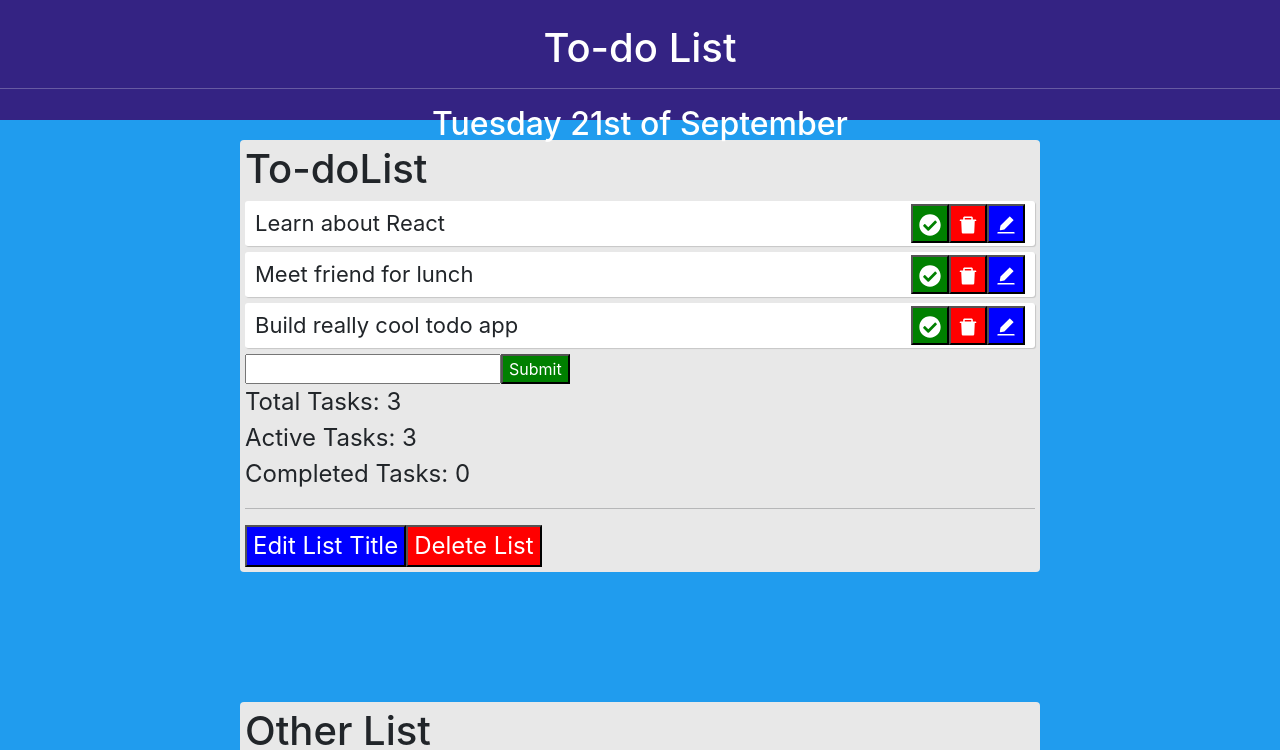
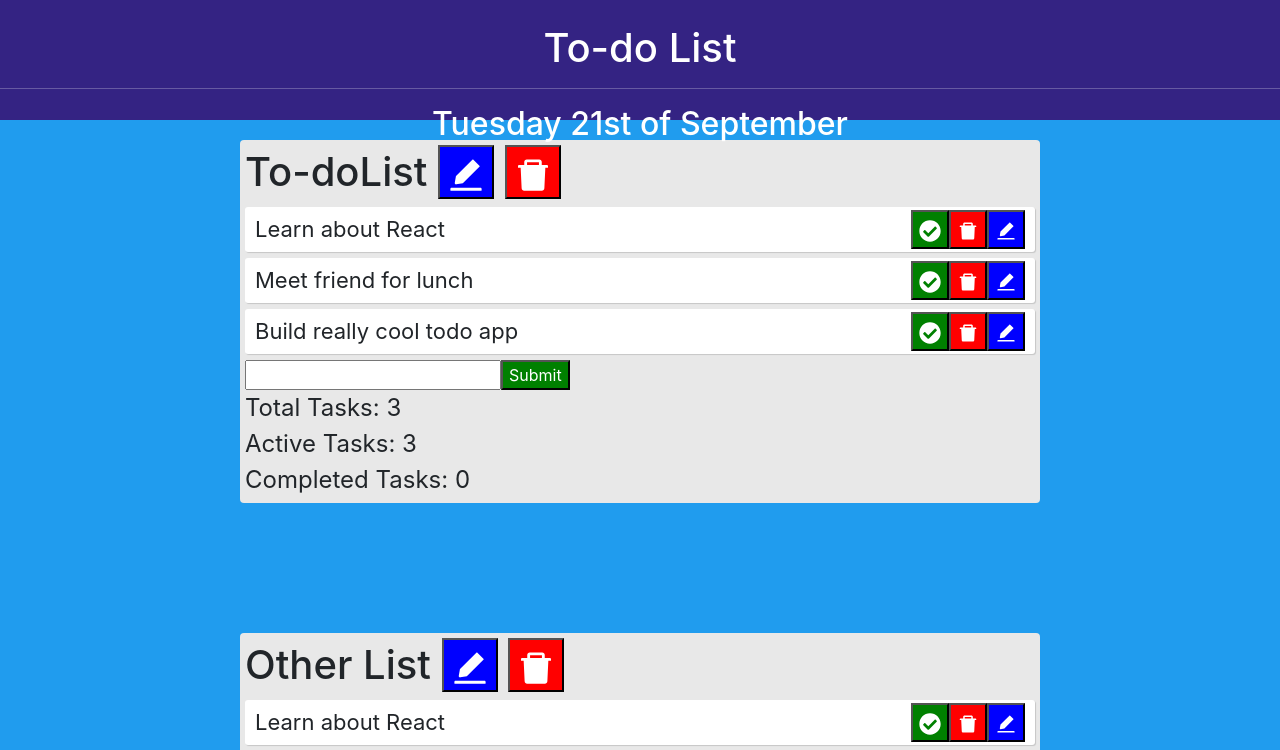
Before and after one commit to tanmichael1/To-Do-List, a React (Create React App) app: page / in a window 1280 px wide. Shown: the top 750 px of the page. Built offline with nearby package versions, Linux system fonts and the light colour scheme.

Commit message:
Change edit list title and delete list to react icons

```diff
--- a/src/pages/TodoLists.jsx
+++ b/src/pages/TodoLists.jsx
@@ -5,7 +5,7 @@ import "../App.css";
 import Header from "../components/Header";
 import Footer from "../components/Footer";
 import { IoIosCheckmarkCircle } from "react-icons/fa";
-import { FaBeer, FaCheckCircle } from "react-icons/fa";
+import { FaCheckCircle } from "react-icons/fa";
 import { AiFillCloseCircle, AiFillDelete, AiFillEdit } from "react-icons/ai";
 import { GoCircleSlash } from "react-icons/go";
 function Todo({
@@ -263,8 +263,23 @@ function TodoLists() {
             {" "}
             {todosList.map((todoitem, listIndex) => (
               <div index={listIndex} className="todo-list">
-                <h1>{todoitem.title}</h1>
-
+                <span>
+                  <h1>
+                    {todoitem.title}{" "}
+                    <button
+                      onClick={() => editListTitle(listIndex)}
+                      style={{ color: "white", backgroundColor: "blue" }}
+                    >
+                      <AiFillEdit />
+                    </button>{" "}
+                    <button
+                      style={{ color: "white", backgroundColor: "red" }}
+                      onClick={() => deleteList(listIndex)}
+                    >
+                      <AiFillDelete />
+                    </button>
+                  </h1>{" "}
+                </span>
                 {todoitem.todos
                   .filter(function (todo) {
                     console.log(filter);
@@ -306,19 +321,6 @@ function TodoLists() {
                     Completed Tasks:{" "}
                     {todoitem.todos.filter((todo) => todo.isCompleted).length}{" "}
                   </div>
-                  <hr />
-                  <button
-                    onClick={() => editListTitle(listIndex)}
-                    style={{ color: "white", backgroundColor: "blue" }}
-                  >
-                    Edit List Title{" "}
-                  </button>
-                  <button
-                    style={{ color: "white", backgroundColor: "red" }}
-                    onClick={() => deleteList(listIndex)}
-                  >
-                    Delete List
-                  </button>
                 </div>
               </div>
             ))}
```
